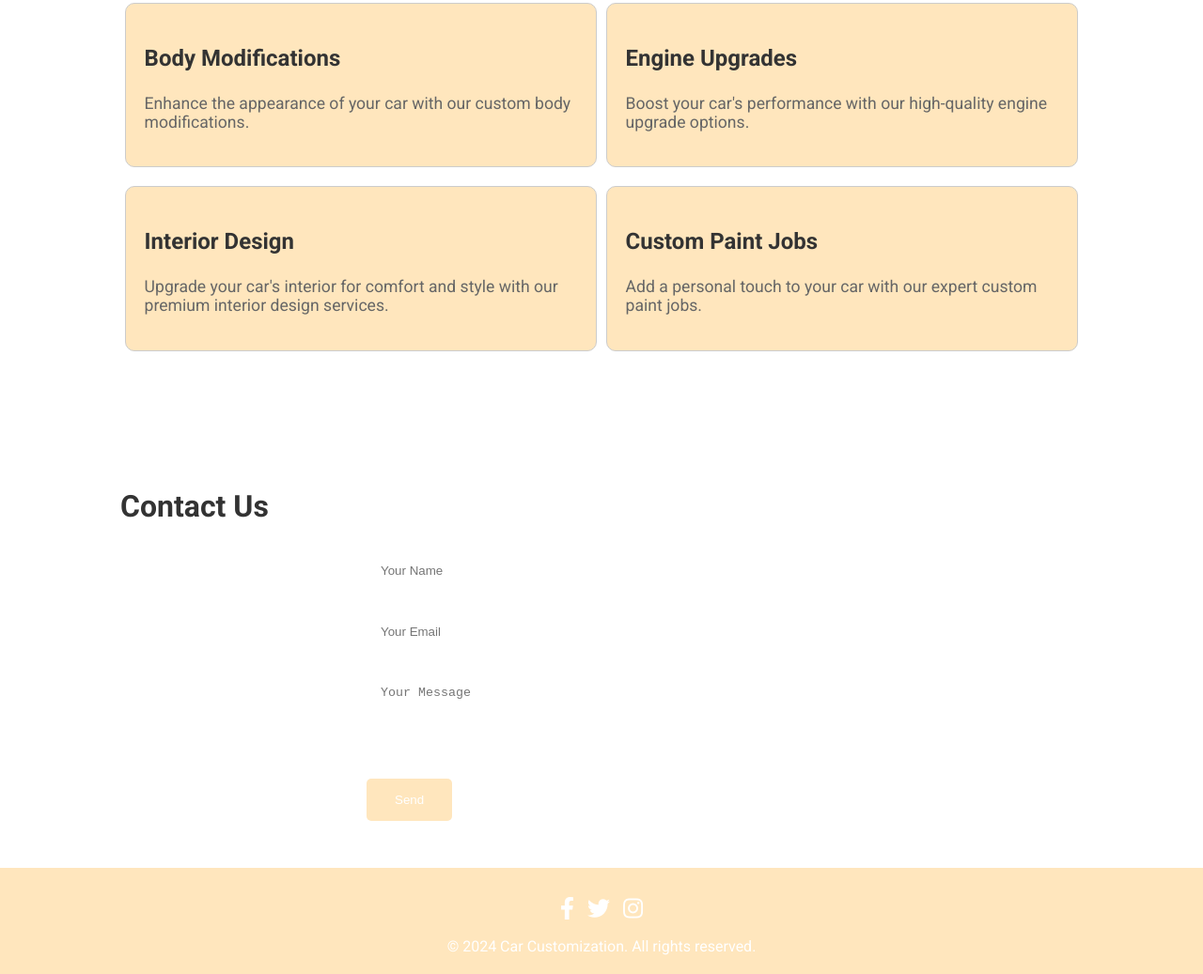
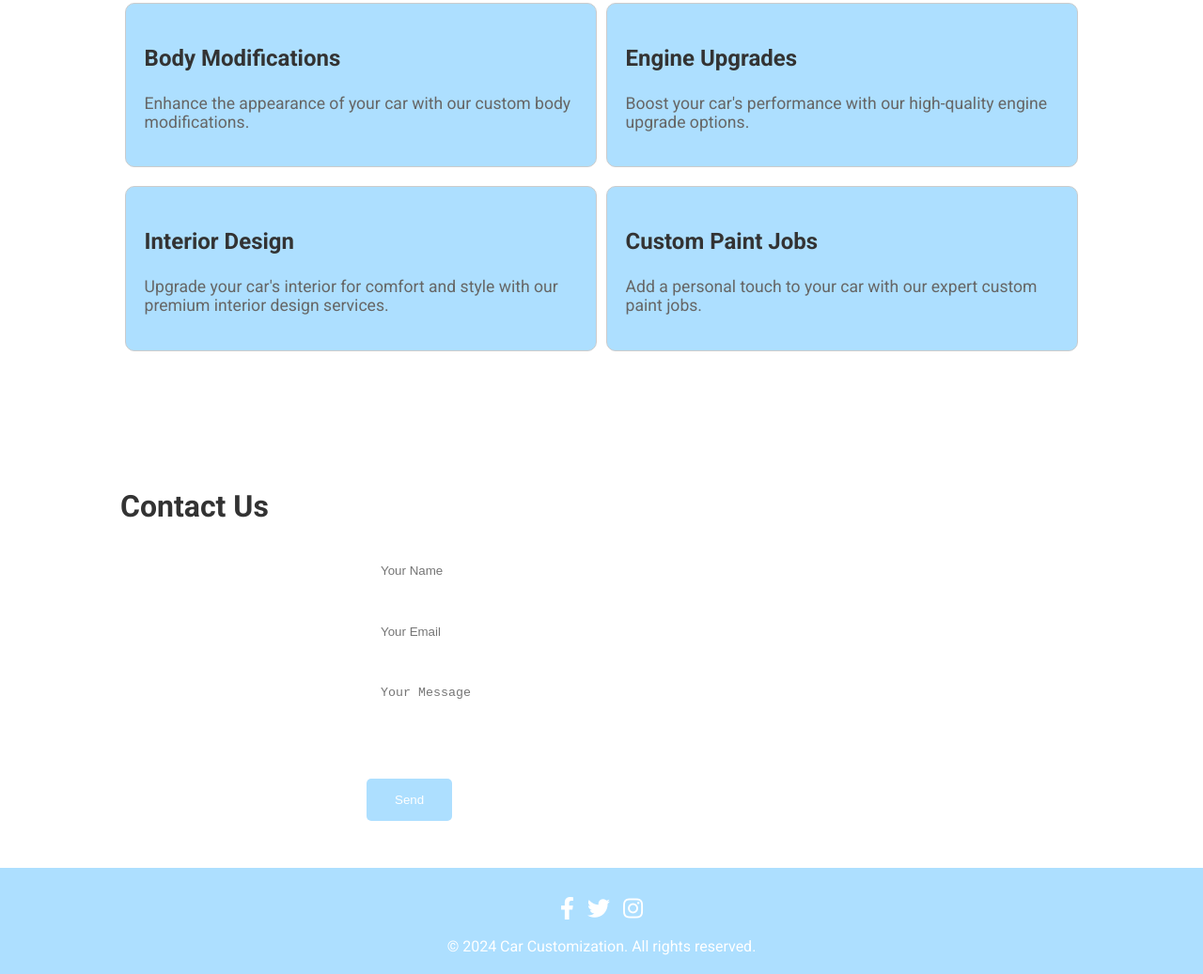
Before and after one commit to LilMuttonJr/CarWebsite, a plain HTML site: page index.html in a window 1280 px wide. Shown: the part 626-1663 px from the top of the page at 94% size. Drawn offline with nearby package versions, Linux system fonts and the light colour scheme; a script that the page names is missing.

Commit message:
Update styles.css

```diff
--- a/css/styles.css
+++ b/css/styles.css
@@ -32,7 +32,7 @@ header p {
 }
 
 nav {
-    background-color: #ffe6bd; /* Champagne */
+    background-color: #ADDFFF; /* Champagne */
     padding: 10px 0;
     text-align: center;
 }
@@ -85,7 +85,7 @@ nav .container {
 #services .service-box {
     width: 45%;
     padding: 20px;
-    background-color: #ffe6bd; /* Champagne */
+    background-color: #ADDFFF; /* Champagne */
     border: 1px solid #ccc;
     border-radius: 10px;
     margin-bottom: 20px;
@@ -154,7 +154,7 @@ nav .container {
 }
 
 #contact button {
-    background-color: #ffe6bd; /* Champagne */
+    background-color: #ADDFFF; /* Champagne */
     color: #fff;
     border: none;
     padding: 15px 30px;
@@ -168,7 +168,7 @@ nav .container {
 }
 
 footer {
-    background-color: #ffe6bd; /* Champagne */
+    background-color: #ADDFFF; /* Champagne */
     color: #fff;
     padding: 20px 0;
     text-align: center;
```
